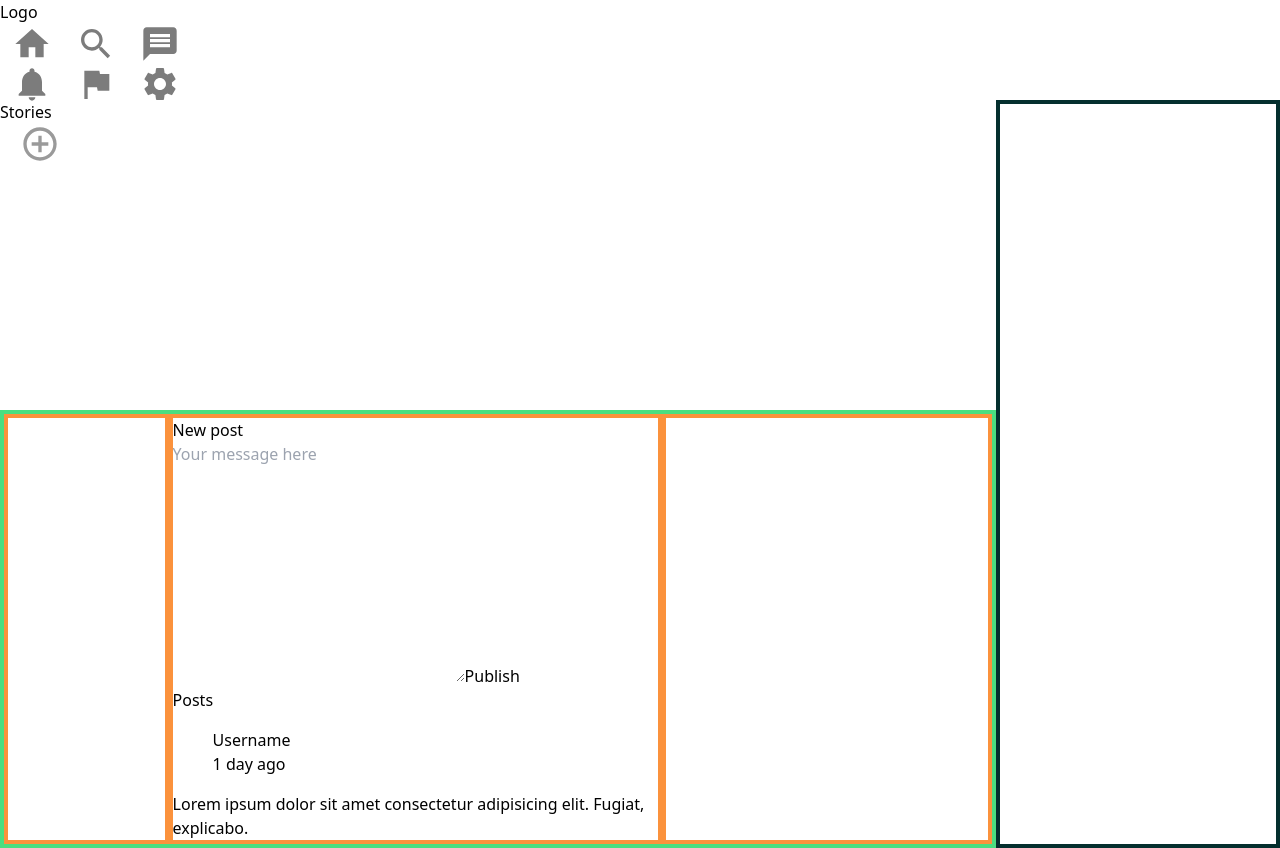
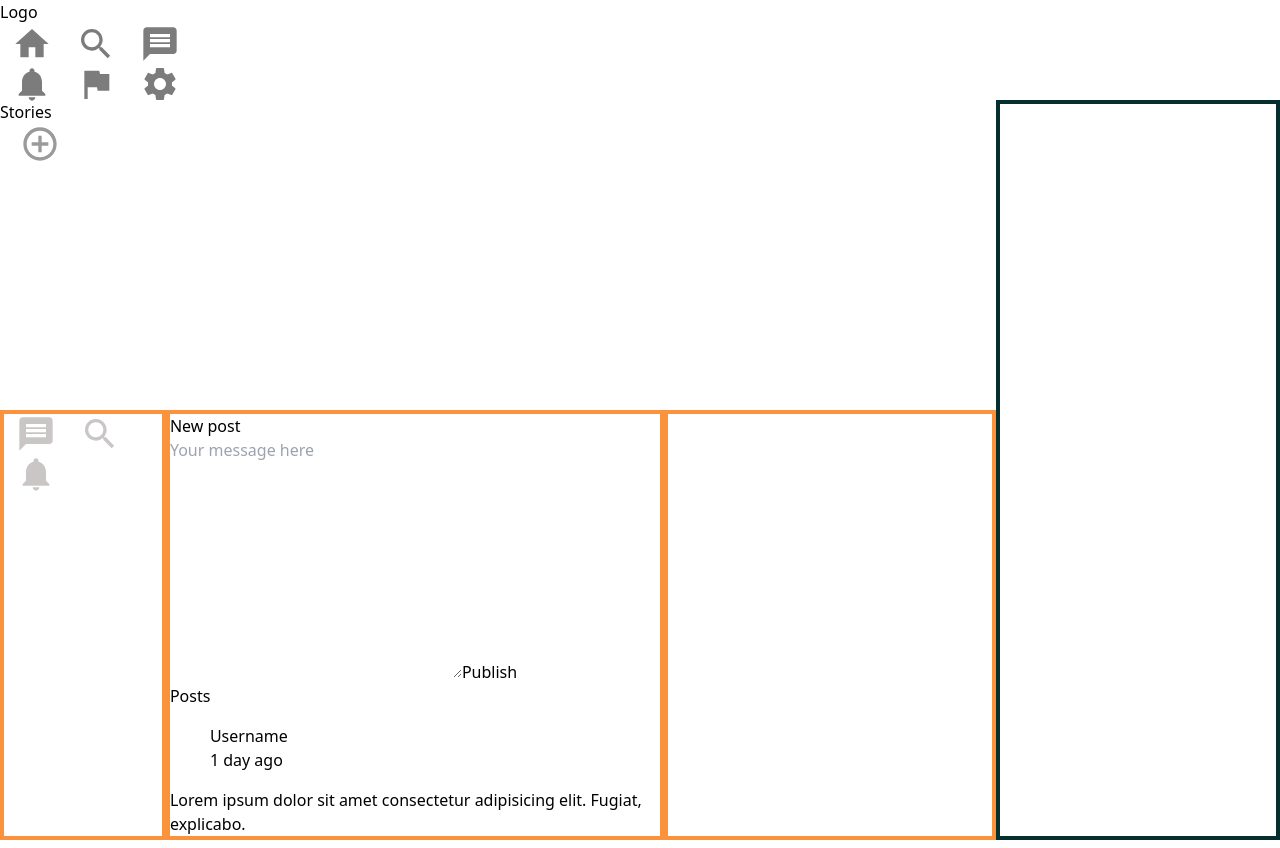
Before and after one commit to aswanth-aswanth/Social_me, a React (Vite) app in the folder client/: page / in a window 1280 px wide. Built offline with nearby package versions, Linux system fonts and the light colour scheme.

Commit message:
6.leftnav component design completed

```diff
--- a/client/src/components/Leftnav.jsx
+++ b/client/src/components/Leftnav.jsx
@@ -1,9 +1,21 @@
-import React from 'react'
-
+import React from "react";
+import SearchIcon from "@mui/icons-material/Search";
+import MessageIcon from "@mui/icons-material/Message";
+import NotificationsIcon from "@mui/icons-material/Notifications";
 function Leftnav() {
-    return (
-
-    )
+  return (
+    <div className="p-1 flex flex-col justify-around rounded-full h-[200px] bg-white absolute left-8">
+      <MessageIcon
+        style={{ fontSize: "2.5rem", color: "#CBC6C6", margin: "0 12px" }}
+      />
+      <SearchIcon
+        style={{ fontSize: "2.5rem", color: "#CBC6C6", margin: "0 12px" }}
+      />
+      <NotificationsIcon
+        style={{ fontSize: "2.5rem", color: "#CBC6C6", margin: "0 12px" }}
+      />
+    </div>
+  );
 }
 
-export default Leftnav
+export default Leftnav;
--- a/client/src/pages/Homepage.jsx
+++ b/client/src/pages/Homepage.jsx
@@ -4,6 +4,7 @@ import Header from '../components/Header';
 import Stories from '../components/Stories';
 import Newpost from '../components/Newpost';
 import Post from '../components/Post';
+import Leftnav from '../components/Leftnav';
 function Homepage() {
     return (
         <div className={`${styles.grid_parent} `}>
@@ -13,7 +14,7 @@ function Homepage() {
             <div className={`${styles.grid_child} ${styles.grid_parent2} bg-[#E6ECF8] mx-4 rounded-3xl grid_parent2`}>
                 <div className={`${styles.grid_child} ${styles.grid_child1}`}><Stories/></div>
                 <div className={`${styles.grid_child} ${styles.grid_child2} ${styles.grid_parent3}`}>
-                    <div className={`${styles.grid_parent3_child} grid_parent3_child1`}></div>
+                    <div className={`${styles.grid_parent3_child} grid_parent3_child1 relative`}><Leftnav/></div>
                     <div className={`${styles.grid_parent3_child} grid_parent3_child2`}><Newpost/>
                     <Post/></div>
                     <div className={`${styles.grid_parent3_child} grid_parent3_child3`}></div>
--- a/client/src/styles/homepage.module.css
+++ b/client/src/styles/homepage.module.css
@@ -16,7 +16,7 @@
 }
 .grid_child2 {
   grid-area: 2/1/3/2;
-  @apply border-4 border-green-400;
+  /* @apply border-4 border-green-400; */
 }
 .grid_child3 {
   grid-area: 1/2 / span 2/3;
@@ -27,6 +27,7 @@
   grid-template-columns: 1fr 3fr 2fr;
 }
 .grid_parent3_child {
+
   @apply border-4 border-orange-400;
 }
 .icon{
@@ -40,8 +41,8 @@
 }
 .story_container::-webkit-scrollbar-thumb {
 
-  @apply rounded-full bg-sky-200;
+  @apply rounded-full bg-gray-300;
 }
 .story_container::-webkit-scrollbar-thumb:hover {
-  @apply bg-sky-300 ;
+  @apply bg-sky-200 ;
 }
```
